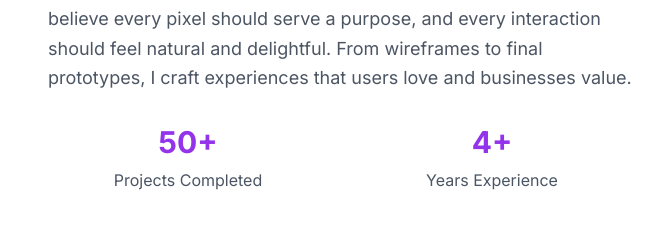
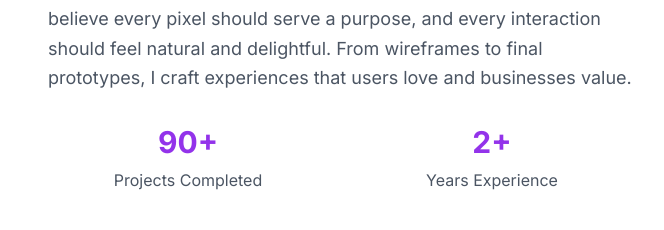
Before and after one commit to junayed92-k/summu-protfolioWebsite, a plain HTML site: page index.html in a window 1280 px wide. Shown: the part 1110-1340 px from the top of the page, 616-1280 px from the left. Drawn offline with nearby package versions, Linux system fonts and the light colour scheme.

Commit message:
some items

```diff
--- a/index.html
+++ b/index.html
@@ -99,11 +99,11 @@
                     </p>
                     <div class="grid grid-cols-2 gap-6">
                         <div class="text-center">
-                            <div class="text-3xl font-bold text-purple-600 mb-2">50+</div>
+                            <div class="text-3xl font-bold text-purple-600 mb-2">90+</div>
                             <div class="text-gray-600">Projects Completed</div>
                         </div>
                         <div class="text-center">
-                            <div class="text-3xl font-bold text-purple-600 mb-2">4+</div>
+                            <div class="text-3xl font-bold text-purple-600 mb-2">2+</div>
                             <div class="text-gray-600">Years Experience</div>
                         </div>
                     </div>
```
